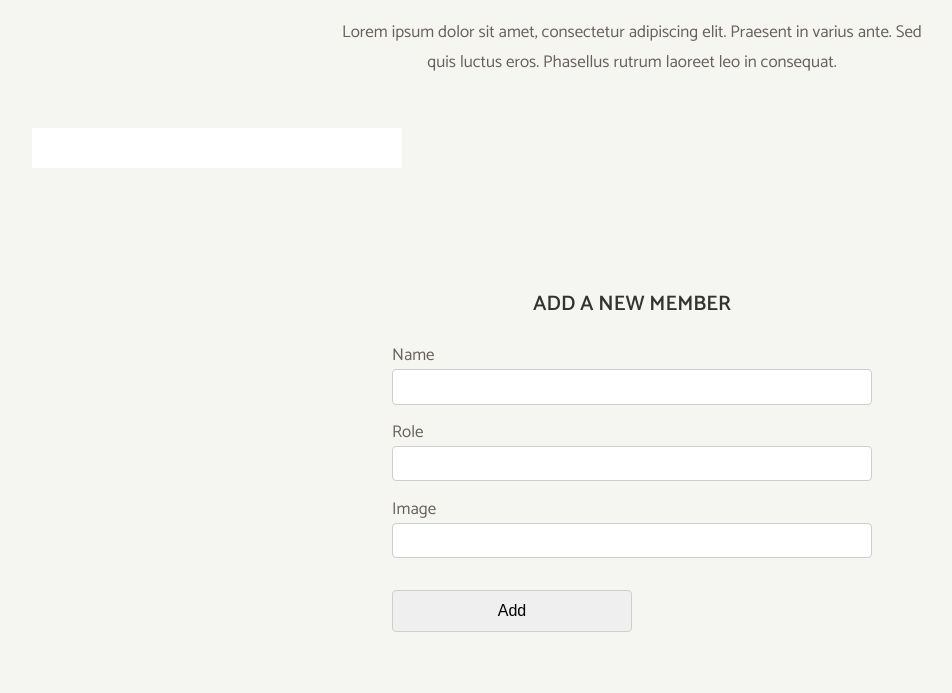
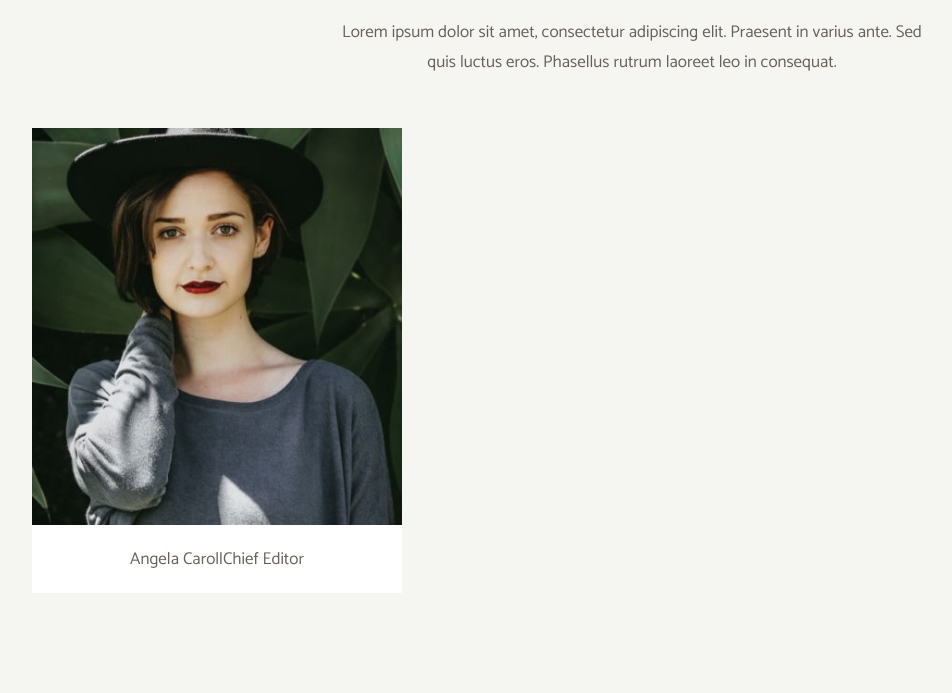
Before and after one commit to Ikinidae/js-our-team, a plain HTML site: page index.html in a window 1280 px wide. Shown: the part 107-800 px from the top of the page, without its empty margins (8-960 px from the left). Drawn offline with Linux system fonts and the light colour scheme.

Commit message:
Progetto andato poco avanti

```diff
--- a/script.js
+++ b/script.js
@@ -33,15 +33,27 @@ const members = [
 
 var img1 = document.createElement("img");
 img1.src = members[1].Foto;
-const div = document.getElementsByClassName("card-image");
-div.appendChild(img1);
+const imgDiv = document.getElementsByClassName("card-image");
+imgDiv[0].appendChild(img1);
 
-// var h31 = document.createElement("h3");
-// h31 = members[1].Nome;
-// const pippo = document.getElementById("card-text");
-// pippo.classList.add("")
-// pippo.append(h31);
+var h31 = document.createElement("h3");
+h31 = members[1].Nome;
+const textDiv = document.getElementsByClassName("card-text");
+textDiv[0].append(h31);
 
-// var p1 = document.createElement("p");
-// p1 = members[1].Ruolo;
-// pippo.append(p1);
+var p1 = document.createElement("p");
+p1 = members[1].Ruolo;
+textDiv[0].append(p1);
+
+// const teamCont = document.getElementsByClassName("team-container");
+
+// function help (numEl) {
+//     var img(numEl) = document.createElement("img");
+//     img(numEl).src = members[numEl].Foto;
+//     const imgDiv = document.getElementsByClassName("card-image");
+//     imgDiv[numEl].appendChild(img(numEl));
+// }
+
+// for (i=0; teamCont.length < 5; i++) {
+//     help(0);
+// }
```
Also changed, not shown: index.html (+0 -2 lines).
